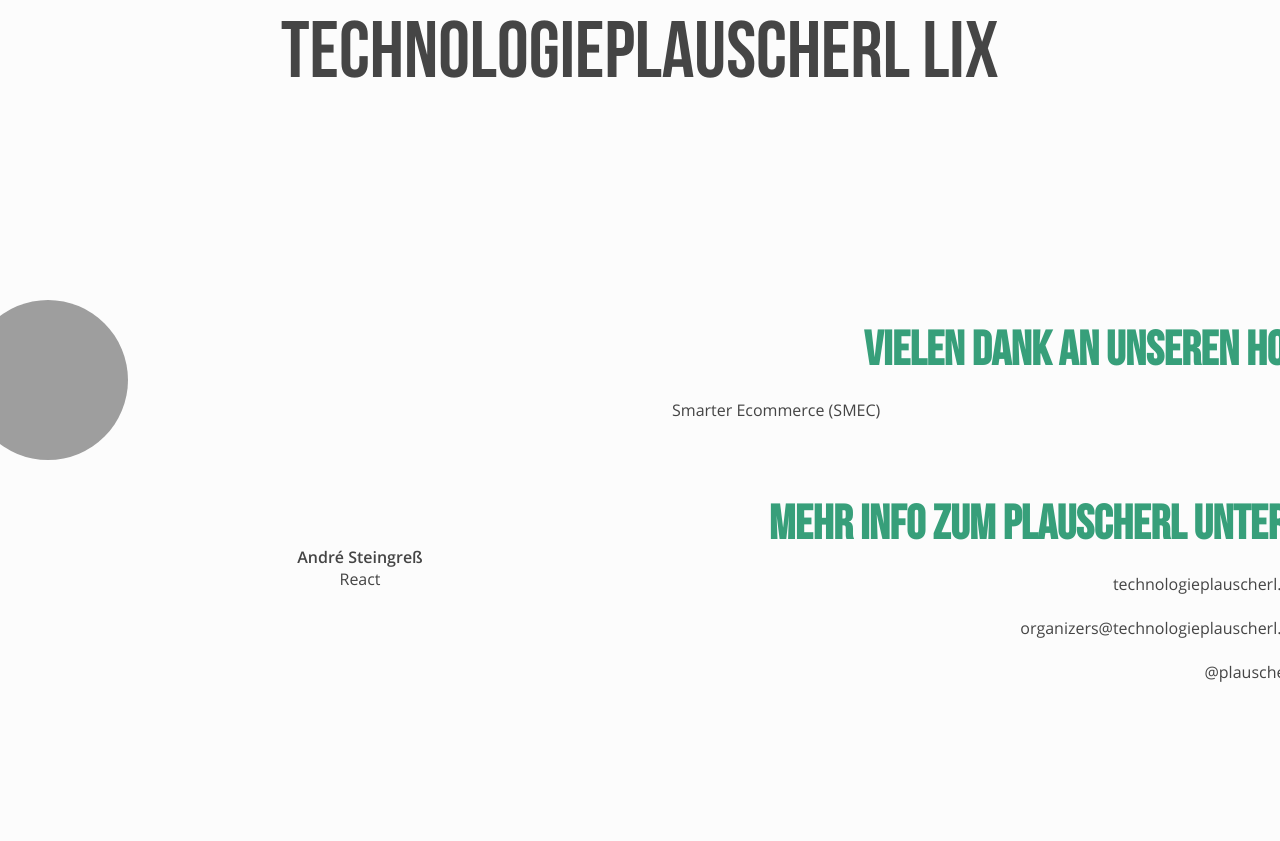
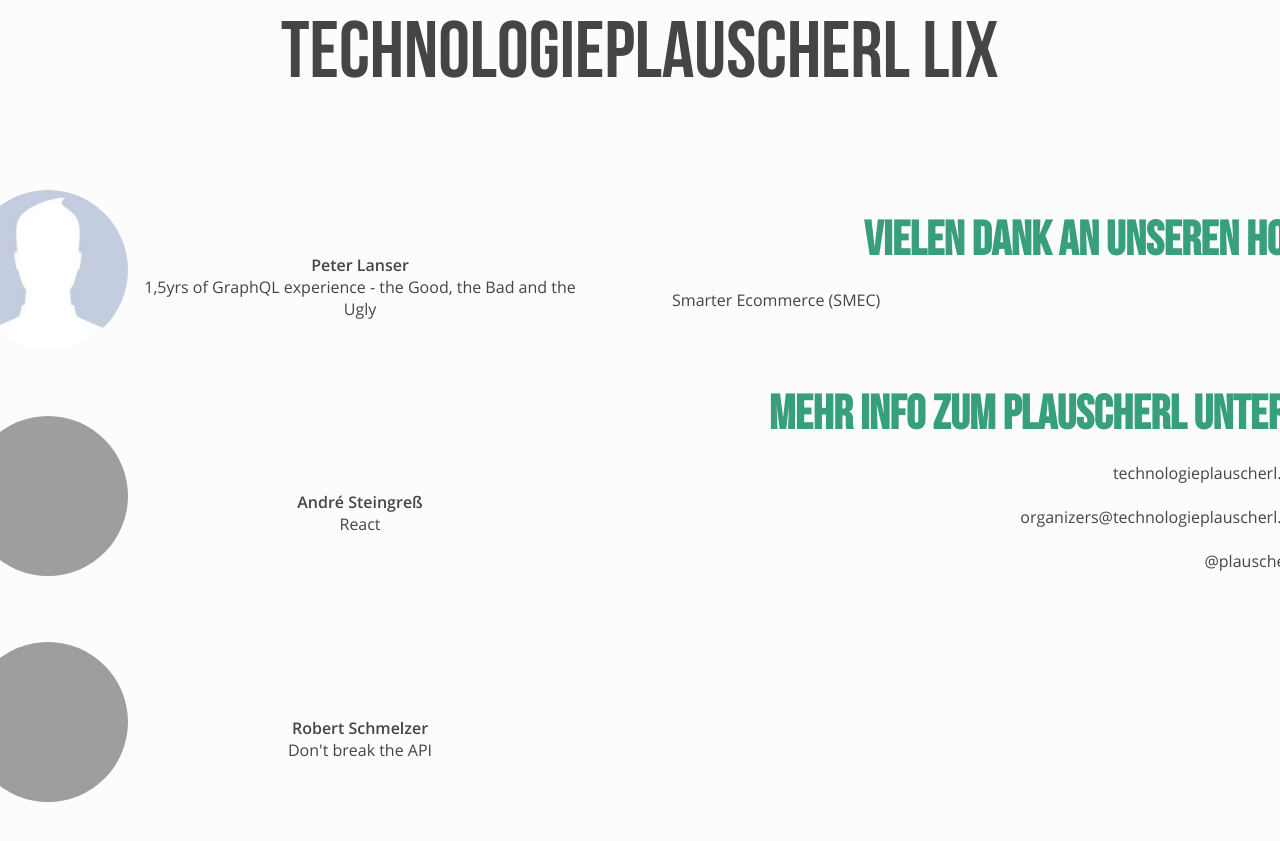
Before and after one commit to mericanAncer127/plauscherl, a Jekyll site: the page built from pages/slides.html, in a window 1280 px wide. Shown: the top 841 px of the page. Built offline with Jekyll 4.4.1, drawn with Linux system fonts in a browser that asks for light colours; grey boxes are pictures that could not be loaded.

Commit message:
More speakers.

```diff
--- a/_plauscherl/59.html
+++ b/_plauscherl/59.html
@@ -22,7 +22,15 @@ location:
 sponsor: <a href="https://smarter-ecommerce.com">Smarter Ecommerce (SMEC)</a>
 speakers:
 -
+  name: Peter Lanser
+  talk: "1,5yrs of GraphQL experience - the Good, the Bad and the Ugly"
+  img: /img/speaker_male_no_img.jpg
+-
   name: "André Steingreß"
   talk: "React"
   img: https://pbs.twimg.com/profile_images/695859791114203136/QfmGR5X__400x400.jpg
+-
+  name: Robert Schmelzer
+  talk: "Don't break the API"
+  img: //x1.xingassets.com/image/7_3_0_b57234808_3452160_1/robert-schmelzer-foto.256x256.jpg
 ---
```
